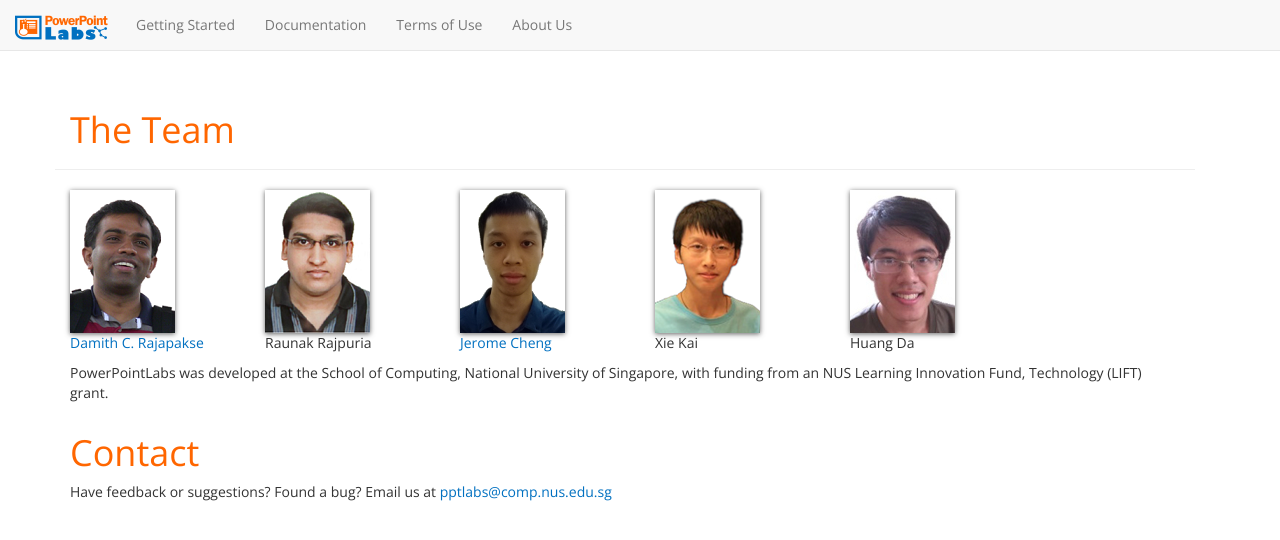
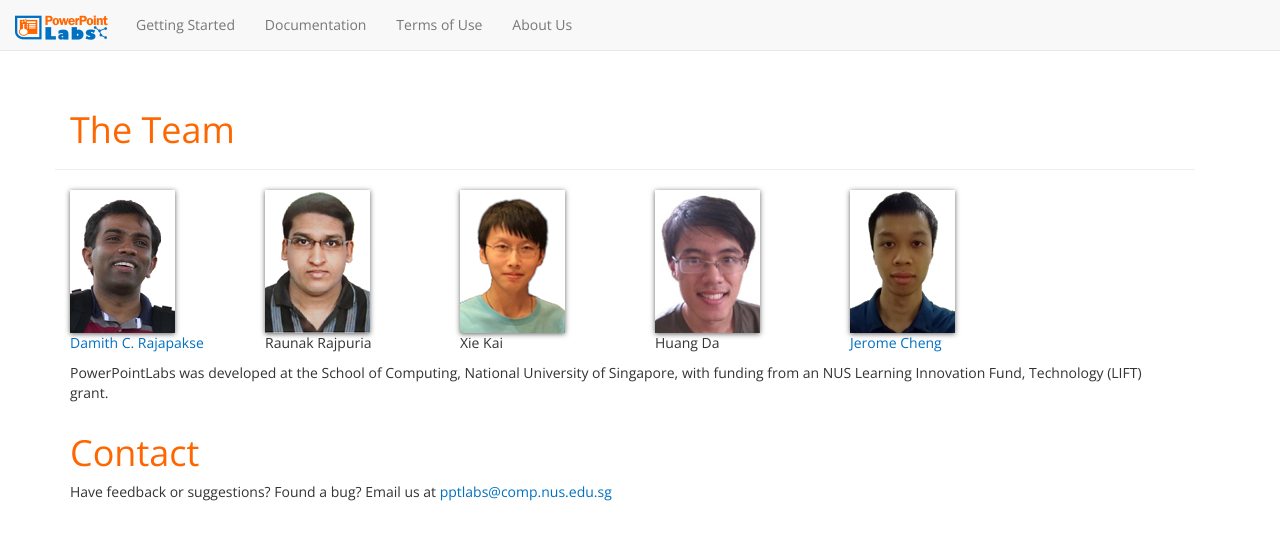
Before and after one commit to PowerPointLabs/PowerPointLabs-Website, a Jekyll site: the page built from contact.html, in a window 1280 px wide. Shown: the top 540 px of the page. Built offline with Jekyll 4.4.1, drawn with Linux system fonts in a browser that asks for light colours; nearby versions of some CDN libraries; Markdown is read by kramdown in place of the engine named in the settings; some of the changed lines change nothing that is shown.

Commit message:
Reorder developers.

```diff
--- a/_data/developers.yml
+++ b/_data/developers.yml
@@ -10,12 +10,6 @@
 }
 
 - {
-  name: "Jerome Cheng",
-  img: "./img/team/jerome.png",
-  url: "http://ayulin.net"
-}
-
-- {
   name: "Xie Kai",
   img: "./img/team/kai.png"
 }
@@ -24,3 +18,9 @@
   name: "Huang Da",
   img: "./img/team/huangda.jpg"
 }
+
+- {
+  name: "Jerome Cheng",
+  img: "./img/team/jerome.png",
+  url: "http://ayulin.net"
+}
```
